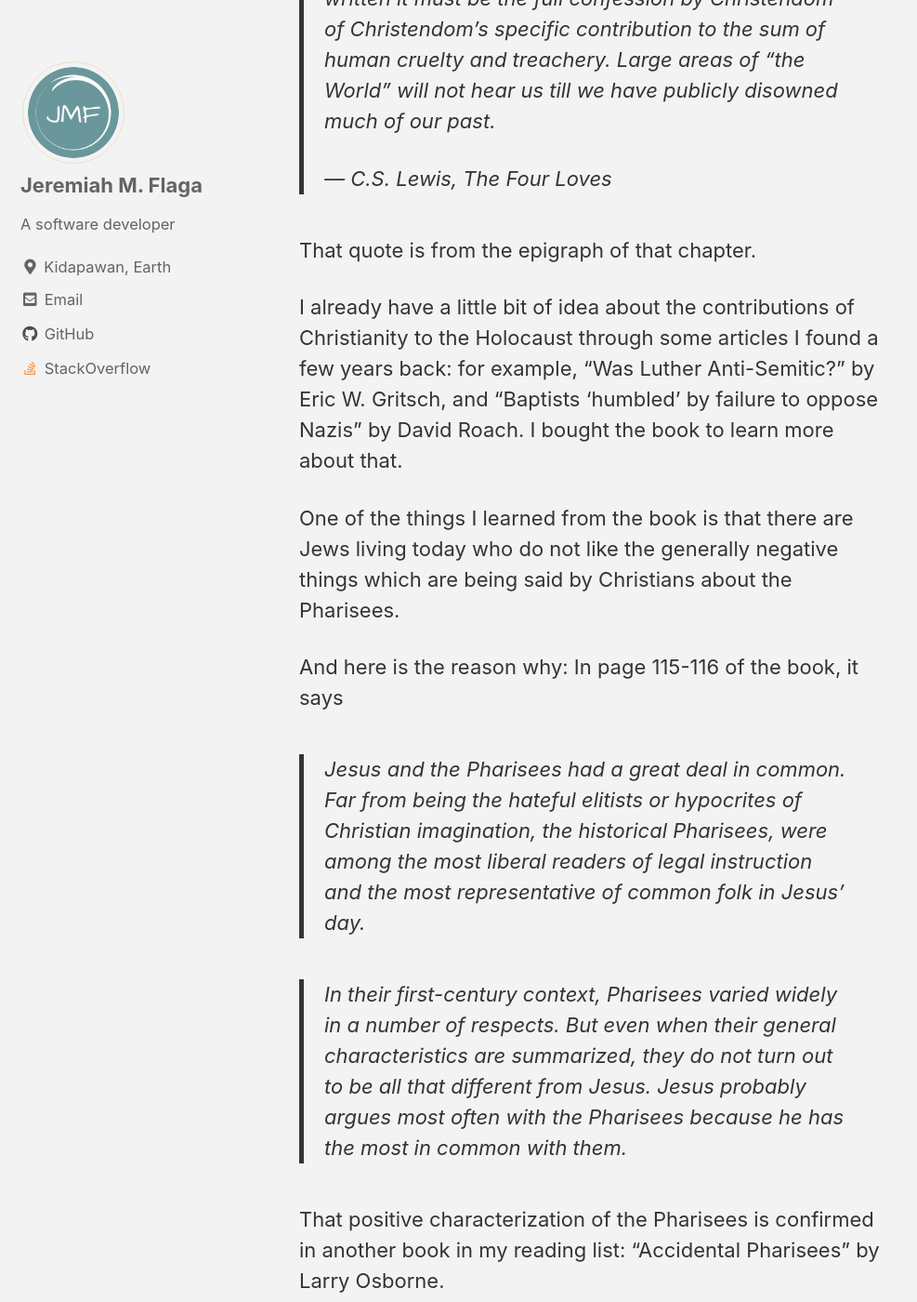
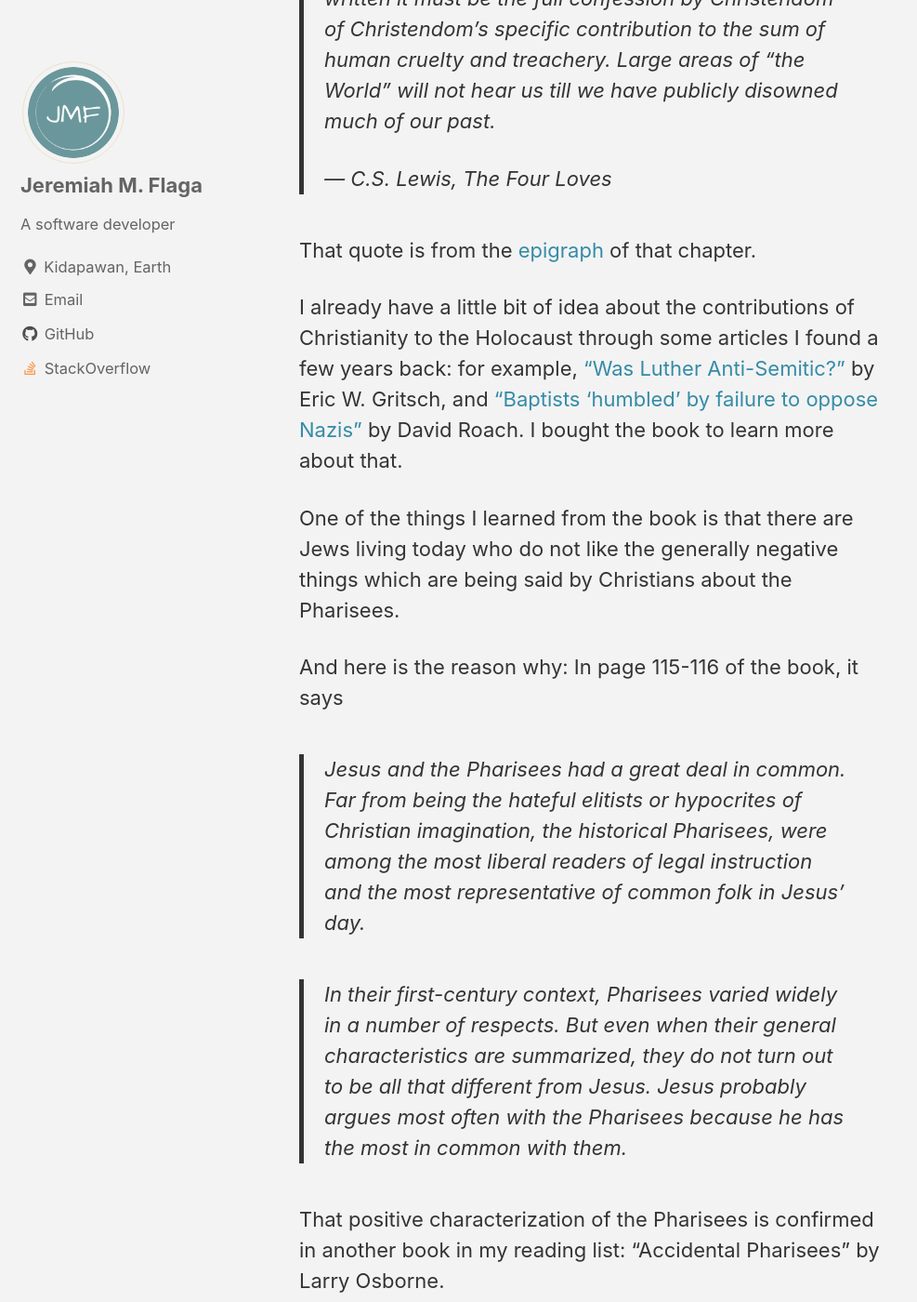
Before and after one commit to jflaga/jflaga.github.io, a Jekyll site: the page built from _journal/2023/2023-09-17-learned-something-new-about-the-Pharisees-b38145a.md, in a window 1280 px wide and 1400 px high, scrolled down 1140 px. Shown: the whole window at 93% size, without its empty margins (0-987 px from the left). Built offline with Jekyll 4.4.1, drawn with Linux system fonts in a browser that asks for light colours; cached includes are drawn as plain includes; comment, search, counter and statistics services are not loaded.

Commit message:
updated color links in posts

```diff
--- a/_sass/additional-styles.scss
+++ b/_sass/additional-styles.scss
@@ -108,6 +108,10 @@ div.youtube
 //   width: 100%;
 // }
 
-a {
-  text-decoration: none;
+.page__content {
+  a,
+  a:visited {
+    text-decoration: none;
+    color: #358ca7;
+  }
 }
```
